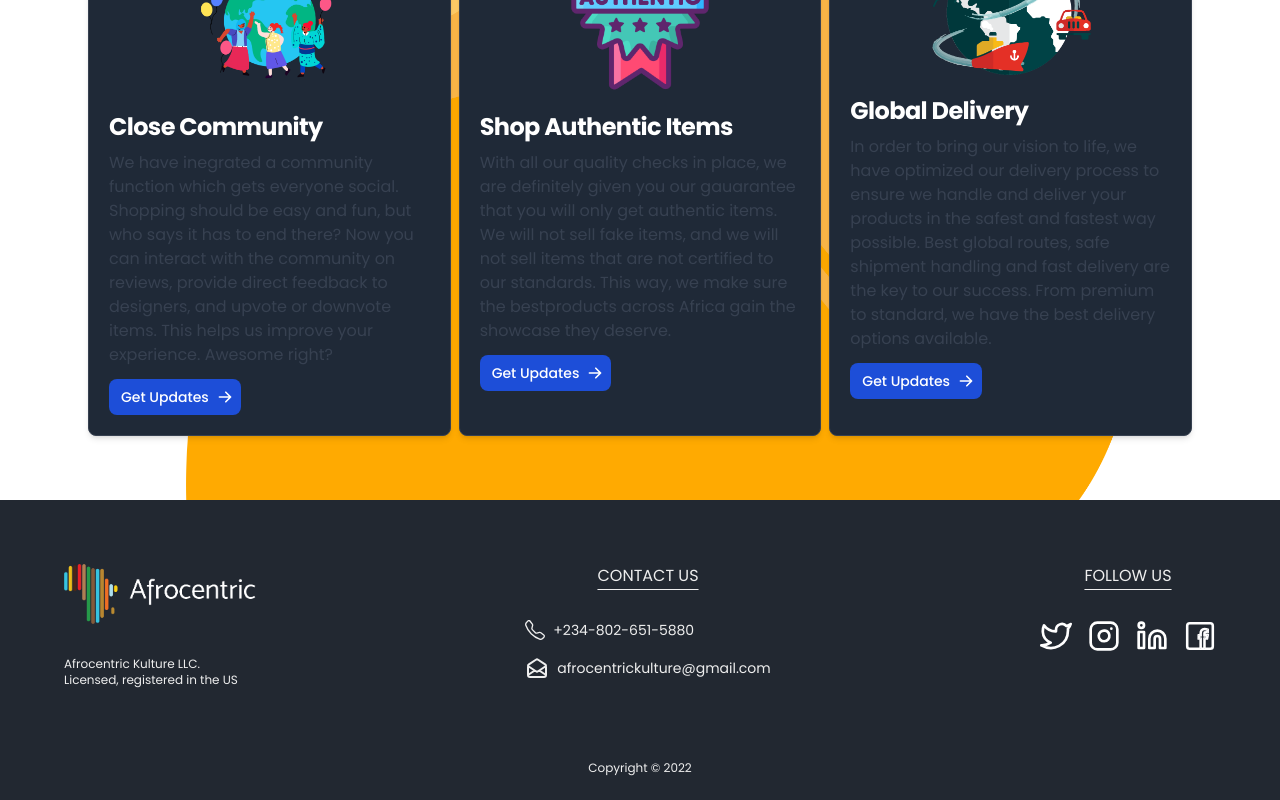
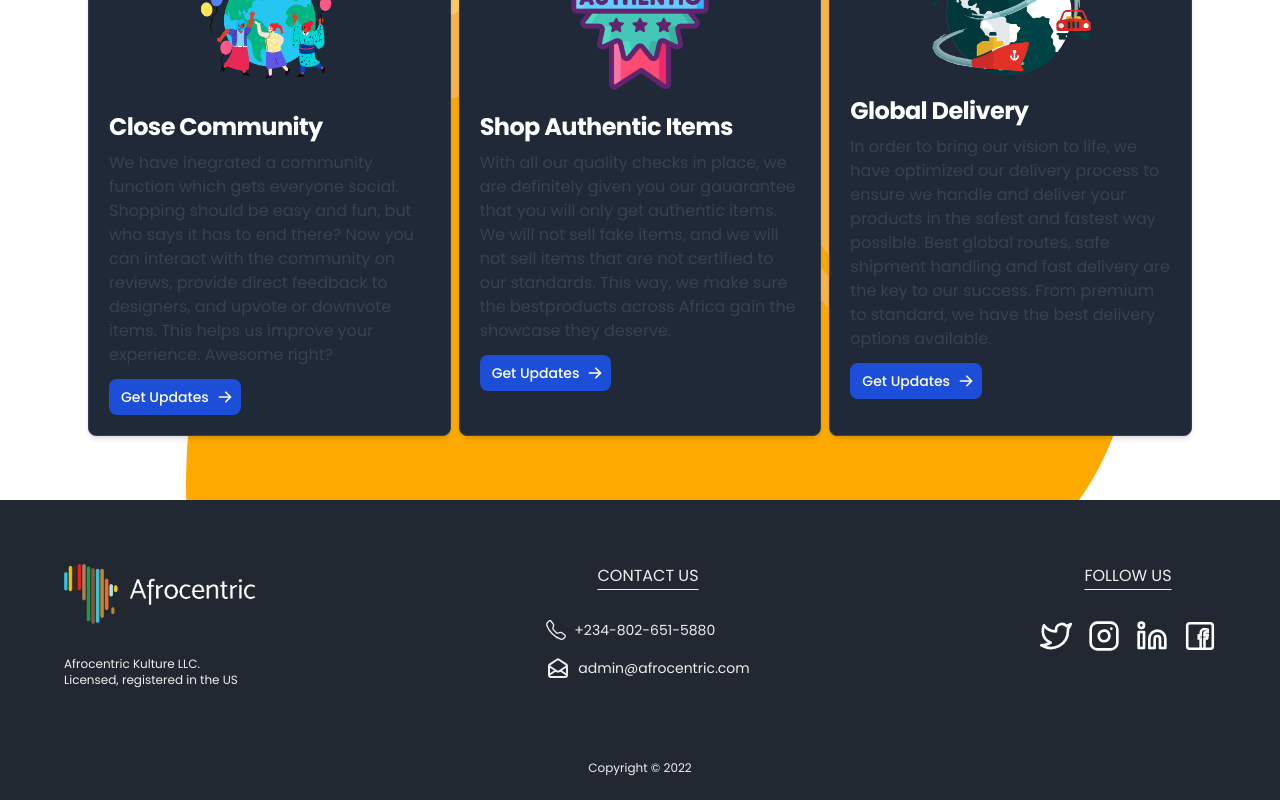
Before and after one commit to peterdtitan/afrocentric-landing-page, a React (Create React App) app: page / in a window 1280 px wide. Shown: the part 1722-2522 px from the top of the page. Built offline with nearby package versions, Linux system fonts and the light colour scheme.

Commit message:
Update footer

```diff
--- a/src/components/Footer.jsx
+++ b/src/components/Footer.jsx
@@ -32,8 +32,8 @@ const Footer = () => {
 
                     <div className='flex gap-2 items-center justify-center'>
                         <HiOutlineMailOpen className='text-2xl align-text-bottom'/>
-                        <a href="mailto:afrocentrickulture@gmail.com" target="_blank">
-                            <p className="text-sm align-text-bottom hover:text-brightAmber">afrocentrickulture@gmail.com</p>
+                        <a href="mailto:admin@afrocentric.com" target="_blank">
+                            <p className="text-sm align-text-bottom hover:text-brightAmber">admin@afrocentric.com</p>
                         </a>
                     </div>
                 </div>
```
